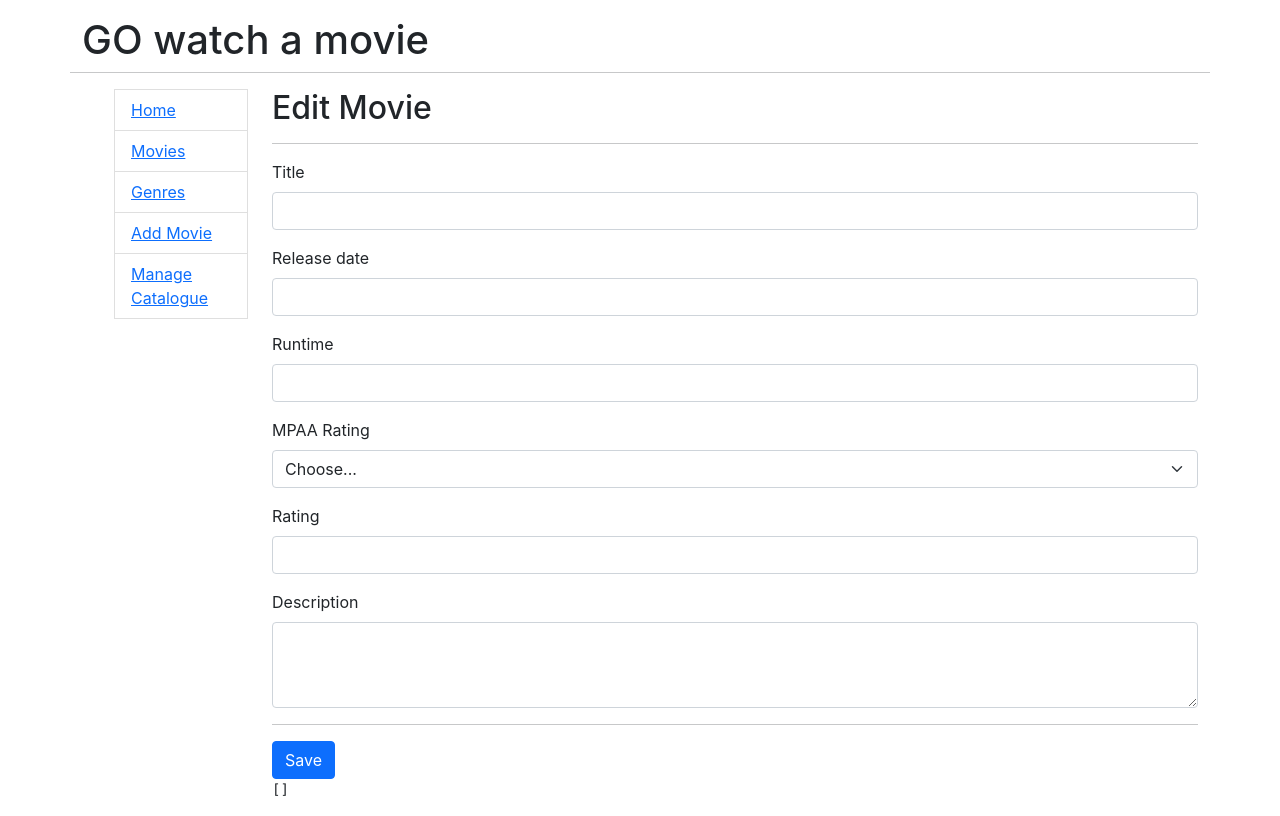
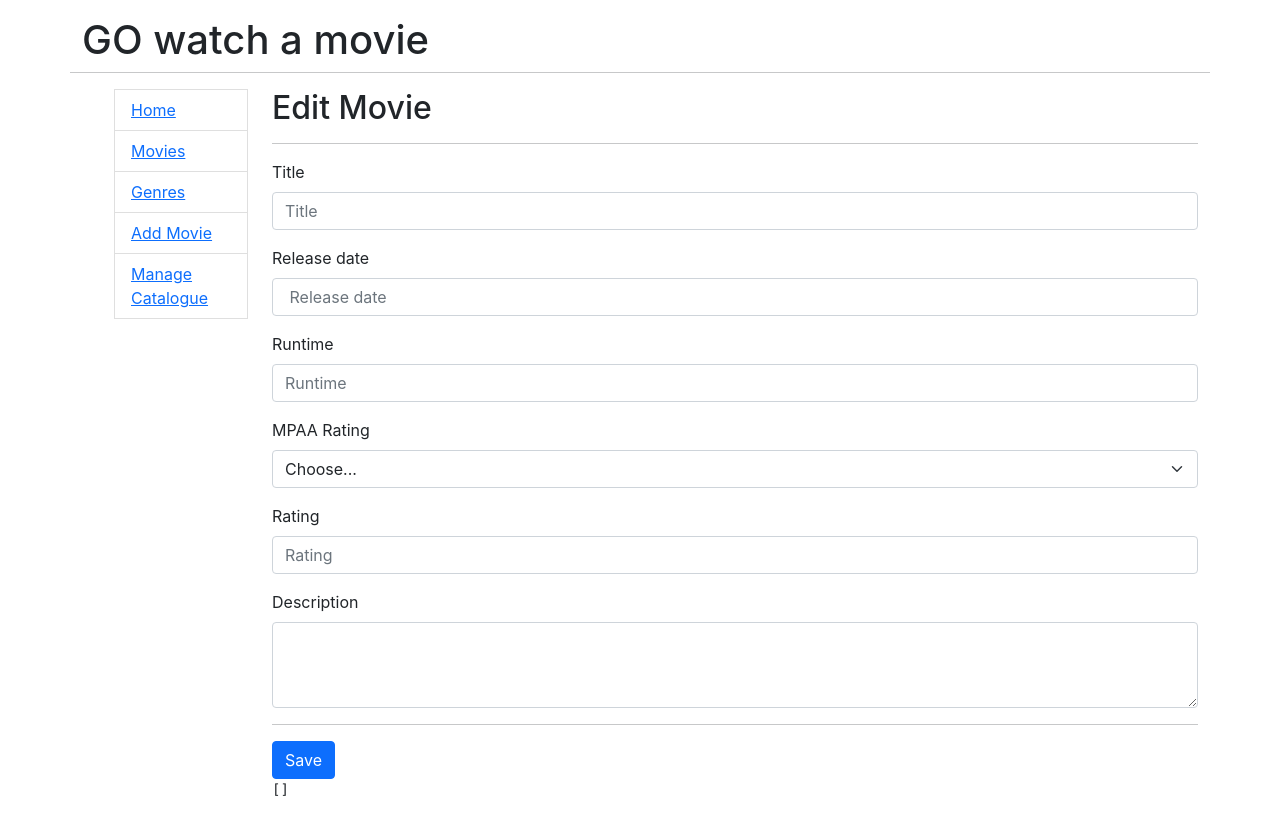
Before and after one commit to Nawaf-Almansour/blog-go, a React (Create React App) app: page /admin/add in a window 1280 px wide. Built offline with nearby package versions, Linux system fonts and the light colour scheme.

Commit message:
added input form componete

```diff
--- a/src/component/EditMovie.js
+++ b/src/component/EditMovie.js
@@ -1,4 +1,5 @@
 import {useEffect, useState} from "react";
+import Input from "./form-components";
 
 
 export default function EditMovie() {
@@ -31,45 +32,30 @@
             <h2>Edit Movie</h2>
             <hr/>
             <form method="post">
-                <div className="mb-3">
-                    <label htmlFor="title" className="form-label">
-                        Title
-                    </label>
-                    <input
-                        type="text"
-                        className="form-control"
-                        id="title"
-                        name="title"
+                <Input
+                    title={"Title"}
+                    type={"text"}
+                    name={'title'}
                     value={movie.title}
-                        onChange={handleChange}
+                    handleChange={handleChange}
+                    placeholder={'Title'}
                 />
-                </div>
-                <div className="mb-3">
-                    <label htmlFor="release_date" className="form-label">
-                        Release date
-                    </label>
-                    <input
-                        type="text"
-                        className="form-control"
-                        id="release_date"
-                        name="release_date"
+                <Input
+                    title={" Release date"}
+                    type={"text"}
+                    name={'release_date'}
                     value={movie.release_date}
-                        onChange={handleChange}
+                    handleChange={handleChange}
+                    placeholder={' Release date'}
                 />
-                </div>
-                <div className="mb-3">
-                    <label htmlFor="runtime" className="form-label">
-                        Runtime
-                    </label>
-                    <input
-                        type="text"
-                        className="form-control"
-                        id="runtime"
-                        name="runtime"
+                <Input
+                    title={"Runtime"}
+                    type={"text"}
+                    name={'runtime'}
                     value={movie.runtime}
-                        onChange={handleChange}
+                    handleChange={handleChange}
+                    placeholder={'Runtime'}
                 />
-                </div>
                 <div className="mb-3">
                     <label htmlFor="mpaa_rating" className="form-label">
                         MPAA Rating
@@ -85,19 +71,14 @@
                         <option className="form-select" value="NC17">NC17</option>
                     </select>
                 </div>
-                <div className="mb-3">
-                    <label htmlFor="rating" className="form-label">
-                        Rating
-                    </label>
-                    <input
-                        type="text"
-                        className="form-control"
-                        id="rating"
-                        name="rating"
+                <Input
+                    title={"Rating"}
+                    type={"text"}
+                    name={'rating'}
                     value={movie.rating}
-                        onChange={handleChange}
+                    handleChange={handleChange}
+                    placeholder={'Rating'}
                 />
-                </div>
                 <div className="mb-3">
                     <label htmlFor="description" className="form-label">
                         Description
--- /dev/null
+++ b/src/component/form-components/index.js
@@ -0,0 +1,19 @@
+const Input = (props) => {
+    return(
+        <div className="mb-3">
+            <label htmlFor={props.name} className="form-label">
+                {props.title}
+            </label>
+            <input
+                type={props.type}
+                className="form-control"
+                id={props.name}
+                name={props.name}
+                value={props.value}
+                onChange={props.handleChange}
+                placeholder={props.placeholder}
+            />
+        </div>
+    );
+}
+export default Input
```
Lines whose indentation alone changed are shown as unchanged.
